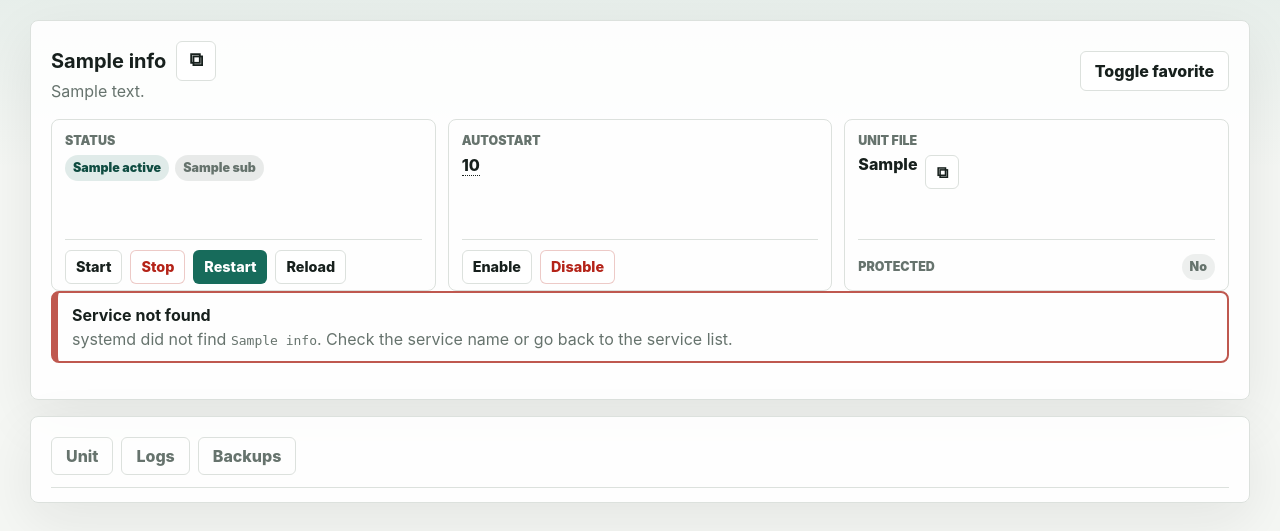
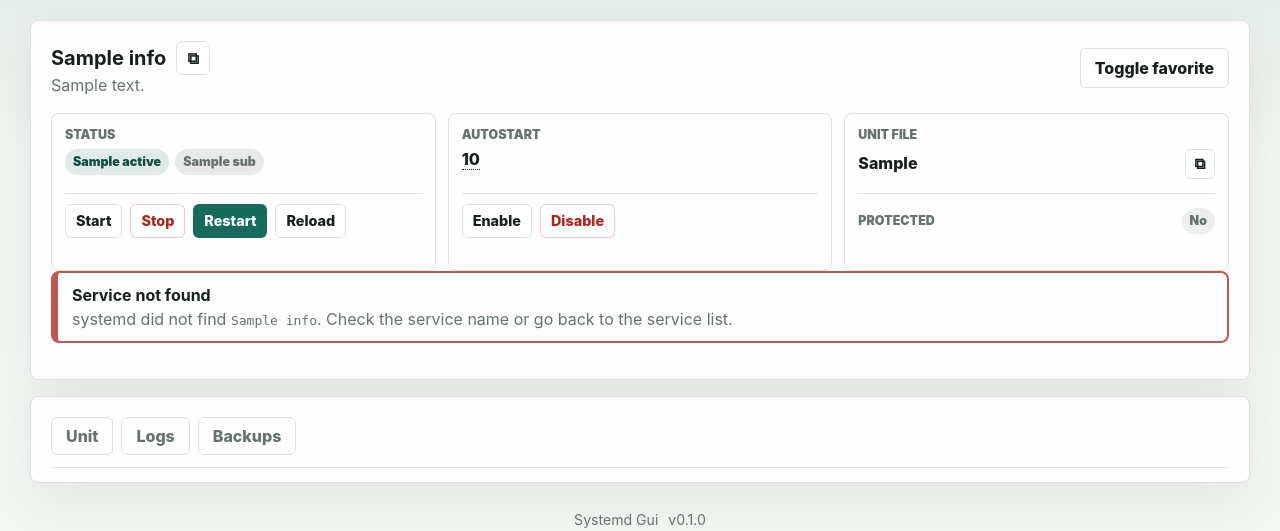
Before and after one commit to Nisbo/systemd-gui, a Flask app: template systemd_gui/templates/service_detail.html in a window 1280 px wide. Shown: the part 109-640 px from the top of the page. Run offline with Flask 3, Linux system fonts and the light colour scheme; the template is opened without the code that fills it: most values are stand-ins (such as "Sample title", 1, 10 or a date in 2020).

Commit message:
Tighten service summary spacing

```diff
--- a/systemd_gui/static/styles.css
+++ b/systemd_gui/static/styles.css
@@ -57,7 +57,8 @@ input,textarea,select { width:100%; border:1px solid var(--line); border-radius:
 .name-cell,.panel-actions,.inline-form,.value-with-action { flex-wrap:wrap; }
 .table-actions { flex-wrap:nowrap; justify-content:flex-end; min-width:170px; }
 .icon-button { width:40px; padding:0; font-size:1.18rem; line-height:1; transition:background-color .65s ease, border-color .65s ease, color .65s ease; }
-.small-icon-button { width:34px; min-height:34px; font-size:1rem; flex:0 0 34px; }
+.heading-with-action .icon-button { width:34px; min-height:34px; font-size:1rem; }
+.small-icon-button { width:30px; min-height:30px; font-size:.95rem; flex:0 0 30px; }
 .icon-button.copied { background:rgba(23,107,91,.24); border-color:var(--accent); color:var(--accent-strong); transition-duration:.08s; }
 .status-stack { display:flex; align-items:center; gap:6px; flex-wrap:wrap; }
 .status-pill,.tag { display:inline-flex; align-items:center; min-height:26px; border-radius:999px; font-size:.78rem; font-weight:900; padding:5px 8px; background:color-mix(in srgb, var(--accent) 13%, transparent); color:var(--accent-strong); }
@@ -66,15 +67,15 @@ input,textarea,select { width:100%; border:1px solid var(--line); border-radius:
 .state-text { border-bottom:1px dotted currentColor; cursor:help; }
 .failed-row { color:var(--muted); } .star-button { min-height:32px; padding:0 8px; background:transparent; color:var(--accent); }
 .detail-grid { display:grid; grid-template-columns:repeat(4, minmax(0, 1fr)); gap:12px; margin:0; } .detail-grid.two { grid-template-columns:repeat(2, minmax(0, 1fr)); } .detail-grid.three,.service-summary-grid { grid-template-columns:repeat(3, minmax(0, 1fr)); } .detail-grid div { border:1px solid var(--line); border-radius:8px; padding:13px; } dt { color:var(--muted); font-size:.78rem; font-weight:900; text-transform:uppercase; } dd { display:grid; gap:10px; margin:7px 0 0; overflow-wrap:anywhere; font-weight:850; }
-.service-summary-grid .summary-card { display:grid; grid-template-rows:auto 1fr; min-height:172px; }
-.service-summary-grid .summary-card dd { grid-template-rows:minmax(50px, 1fr) auto minmax(34px, auto); align-content:stretch; height:100%; }
-.summary-main { display:flex; align-items:flex-start; min-width:0; }
-.summary-divider { display:block; height:1px; background:var(--line); margin:2px 0 0; }
+.service-summary-grid .summary-card { display:grid; grid-template-rows:auto 1fr; min-height:158px; }
+.service-summary-grid .summary-card dd { grid-template-rows:minmax(34px, auto) auto minmax(34px, auto); align-content:start; height:100%; }
+.summary-main { display:flex; align-items:flex-start; min-width:0; min-height:34px; }
+.summary-divider { display:block; height:1px; background:var(--line); margin:0; }
 .card-actions { display:flex; align-items:flex-start; gap:8px; flex-wrap:wrap; min-height:34px; }
 .summary-meta { display:flex; align-items:center; justify-content:space-between; gap:10px; min-height:34px; }
 .summary-meta-label { color:var(--muted); font-size:.78rem; font-weight:900; text-transform:uppercase; }
 .compact-button { min-height:34px; padding:0 10px; font-size:.9rem; }
-.path-copy-row { display:grid; grid-template-columns:minmax(0, 1fr) auto; gap:8px; align-items:start; }
+.path-copy-row { display:grid; grid-template-columns:minmax(0, 1fr) auto; gap:8px; align-items:center; width:100%; }
 .path-value { min-width:0; overflow-wrap:anywhere; line-height:1.15; }
 .action-bar { flex-wrap:wrap; margin-top:18px; }
 .config-preview { max-height:70vh; overflow:auto; border:1px solid var(--line); border-radius:8px; background:color-mix(in srgb, var(--panel) 72%, #000 4%); margin:0; padding:16px; white-space:pre-wrap; }
```
